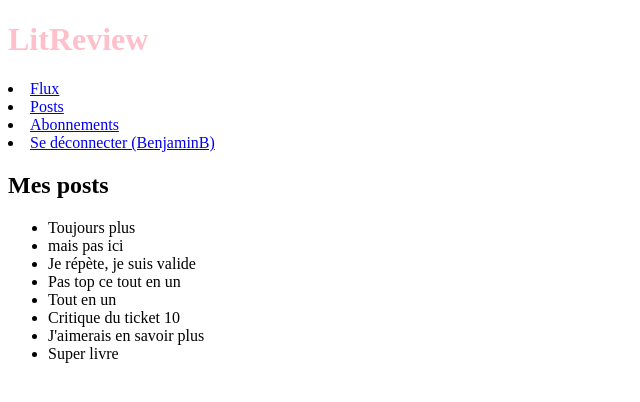
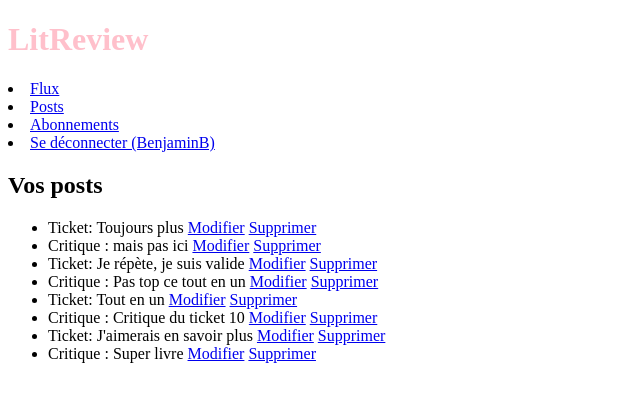
Before and after one commit to benjaminbourdon/LITReview, a Django app: page /review/posts in a window 1280 px wide. Shown: the top 402 px of the page, without its empty margins (0-640 px from the left). Run offline with Django 4.2, Linux system fonts and the light colour scheme; a user stored in the database is signed in; data comes from the database, SQL or seed files in the repository; both versions use the stored data as it was after the commit.

Commit message:
Add inscription and delete/update review views

```diff
--- a/config/settings.py
+++ b/config/settings.py
@@ -129,4 +129,4 @@ MEDIA_URL = "media/"
 DEFAULT_AUTO_FIELD = "django.db.models.BigAutoField"
 
 # Redirect to home URL after login (Default redirects to /accounts/profile/)
-LOGIN_REDIRECT_URL = "/review/posts/"
+LOGIN_REDIRECT_URL = "/review/posts"
--- a/config/urls.py
+++ b/config/urls.py
@@ -16,10 +16,11 @@ Including another URLconf
 """
 from django.contrib import admin
 from django.urls import path, include
+import core_views
 
 urlpatterns = [
     path("admin/", admin.site.urls),
     path("review/", include("review.urls")),
     path("accounts/", include("django.contrib.auth.urls")),
-    # path("accounts/inscription", views. , name="new_user"),
+    path("inscription", core_views.Signup.as_view(), name="signup"),
 ]
--- a/review/templates/list_posts.html
+++ b/review/templates/list_posts.html
@@ -11,11 +11,15 @@
         {% for post in object_list %}
             {% if post.content_type == "REVIEW" %}
             <li>
-                {{post.headline}}
+                Critique : {{post.headline}}
+                <a href="{% url 'modify_review' pk=post.id %}">Modifier</a>
+                <a href="{% url 'delete_review' pk=post.id %}">Supprimer</a>
             </li>
             {% elif post.content_type == "TICKET" %}
             <li>
-                {{post.title}}
+                Ticket: {{post.title}}
+                <a href="{% url 'modify_ticket' pk=post.id %}">Modifier</a>
+                <a href="{% url 'delete_ticket' pk=post.id %}">Supprimer</a>
             </li>
             {% endif %}
         {% endfor %}
--- a/review/templates/review/ticket_form.html
+++ b/review/templates/review/ticket_form.html
@@ -1,11 +1,11 @@
 {% extends "base_generic.html" %}
 
 {% block title %}
-    <title>Créer un ticket - LitReview</title>
+    <title>{{title}} - LitReview</title>
 {% endblock%}
 
 {% block content %}
-<h2>Créer un ticket</h2>
+<h2>{{title}}</h2>
 <form action="" method="post">
     {% csrf_token %}
     <table>
--- a/review/urls.py
+++ b/review/urls.py
@@ -8,12 +8,13 @@ urlpatterns = [
     path("abonnements/<int:id>/unfollow", views.unfollow_user, name="unfollow"),
     path("tickets", views.TicketCreate.as_view(), name="add_ticket"),
     path("tickets/<int:pk>/edit", views.TicketUpdate.as_view(), name="modify_ticket"),
-    # path("tickets/<int:pk>/supprimer", views., name="delete_ticket"),
+    path("tickets/<int:pk>/supprimer", views.delete_ticket, name="delete_ticket"),
     path(
         "tickets/<int:ticket_id>/critique",
         views.ReviewCreateFromTicket.as_view(),
         name="review_for_ticket",
     ),
     path("critiques", views.ReviewCreateWithNewTicket.as_view(), name="fresh_review"),
-    # path("critiques/<int:pk>/edit", views., name="modify_review"),
+    path("critiques/<int:pk>/edit", views.ReviewUpdate.as_view(), name="modify_review"),
+    path("critiques/<int:pk>/supprimer", views.delete_review, name="delete_review"),
 ]
--- a/review/views.py
+++ b/review/views.py
@@ -52,7 +52,7 @@ class OwnPostsListView(LoginRequiredMixin, generic.ListView):
     context_object_name = "my_posts"
     template_name = "list_posts.html"
 
-    title = "Mes posts"
+    title = "Vos posts"
 
     def get_queryset(self) -> list[Ticket | Review]:
         reviews = Review.objects.filter(user=self.request.user)
@@ -122,9 +122,16 @@ class TicketCreate(LoginRequiredMixin, generic.edit.CreateView):
     fields = ["title", "description"]
     success_url = reverse_lazy("my_posts")
 
+    title = "Créer un ticket"
+
     def form_valid(self, form):
         form.instance.user = self.request.user
         return super().form_valid(form)
+
+    def get_context_data(self, **kwargs: Any) -> Dict[str, Any]:
+        context = super().get_context_data(**kwargs)
+        context["title"] = self.title
+        return context
 
 
 class TicketUpdate(LoginRequiredMixin, UserPassesTestMixin, generic.edit.UpdateView):
@@ -132,18 +139,29 @@ class TicketUpdate(LoginRequiredMixin, UserPassesTestMixin, generic.edit.UpdateV
     fields = ["title", "description"]
     success_url = reverse_lazy("my_posts")
 
+    title = "Modifier votre ticket"
+
     def test_func(self):
         # Vérifie que l'utilisateur connecté est bien l'auteur du ticket à modifier
         return self.get_object().user == self.request.user
 
+    def get_context_data(self, **kwargs: Any) -> Dict[str, Any]:
+        context = super().get_context_data(**kwargs)
+        context["title"] = self.title
+        return context
 
-# class TicketDelete(LoginRequiredMixin, UserPassesTestMixin, generic.edit.DeleteView):
-#     model = Ticket
-#     success_url = reverse_lazy("my_posts")
 
-#     def test_func(self):
-#         # Vérifie que l'utilisateur connecté est bien l'auteur du ticket à supprimer
-#         return self.get_object().user == self.request.user
+@login_required
+def delete_ticket(request, pk: int):
+    try:
+        ticket = Ticket.objects.get(id=pk)
+    except Model.DoesNotExist:
+        pass
+    else:
+        if ticket.user == request.user:
+            ticket.delete()
+    finally:
+        return HttpResponseRedirect(reverse("my_posts"))
 
 
 class ReviewCreateFromTicket(
@@ -194,17 +212,54 @@ class ReviewCreateWithNewTicket(LoginRequiredMixin, generic.edit.CreateView):
 
     title = "Créer une critique"
 
+    @cached_property
+    def ticket_form(self):
+        ticket_form = TicketCreateForm(self.request.POST)
+        ticket_form.instance.user = self.request.user
+        return ticket_form
+
     def get_context_data(self, **kwargs: Any) -> Dict[str, Any]:
         context = super().get_context_data(**kwargs)
-        context["ticket_form"] = TicketCreateForm(self.request.POST)
+        context["ticket_form"] = self.ticket_form
+        context["title"] = self.title
         return context
 
     def form_valid(self, form: BaseModelForm) -> HttpResponse:
-        ticket_form = TicketCreateForm(self.request.POST)
-        ticket_form.instance.user = self.request.user
-        if ticket_form.is_valid():
-            new_ticket = ticket_form.save()
+        if self.ticket_form.is_valid():
+            new_ticket = self.ticket_form.save()
 
-        form.instance.ticket = new_ticket
-        form.instance.user = self.request.user
-        return super().form_valid(form)
+            form.instance.ticket = new_ticket
+            form.instance.user = self.request.user
+            return super().form_valid(form)
+        else:
+            return self.form_invalid(form)
+
+
+class ReviewUpdate(LoginRequiredMixin, UserPassesTestMixin, generic.edit.UpdateView):
+    model = Review
+    fields = ["headline", "body", "rating"]
+    success_url = reverse_lazy("my_posts")
+
+    title = "Modifier votre critique"
+
+    def test_func(self):
+        # Vérifie que l'utilisateur connecté est bien l'auteur de la critique à modifier
+        return self.get_object().user == self.request.user
+
+    def get_context_data(self, **kwargs: Any) -> Dict[str, Any]:
+        context = super().get_context_data(**kwargs)
+        context["title"] = self.title
+        return context
+
+
+@login_required
+def delete_review(request, pk: int):
+    try:
+        review = Review.objects.get(id=pk)
+    except Model.DoesNotExist:
+        pass
+    else:
+        if review.user == request.user:
+            review.delete()
+    finally:
+        return HttpResponseRedirect(reverse("my_posts"))
--- a/review/templates/base_generic.html
+++ b/templates/base_generic.html
@@ -11,12 +11,14 @@
 <body>
     {% block header %}
     <h1>LitReview</h1>
+    {% if user.is_authenticated %}
     <nav>
         <li><a href="{% url 'flux' %}">Flux</a></li>
         <li><a href="{% url 'my_posts' %}">Posts</a></li>
         <li><a href="{% url 'linked_users' %}">Abonnements</a></li>
         <li><a href="{% url 'logout' %}?next={{ request.path }}">Se déconnecter ({{user}})</a></li>
     </nav>
+    {% endif %}
     {% endblock %}
     {% block content %}<!-- default content text (typically empty) -->{% endblock %}
 </body>
```
Also changed, not shown: core_views.py (added, +8 -0 lines), templates/registration/login.html (+6 -1 lines), templates/registration/signup.html (added, +15 -0 lines), db.sqlite3.
